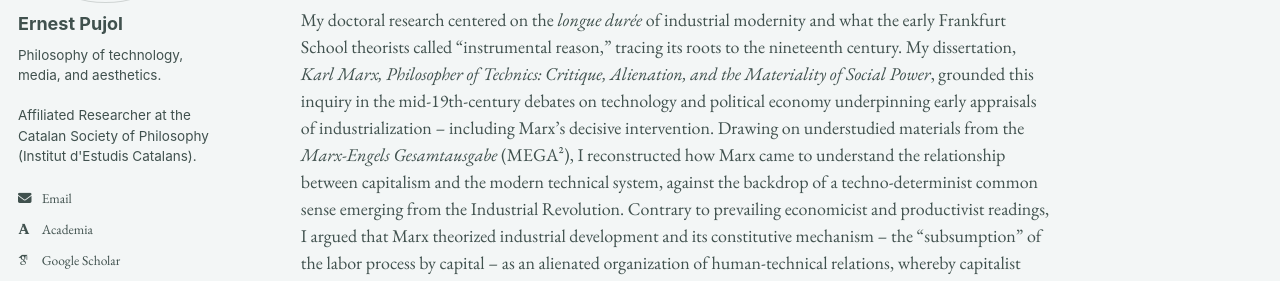
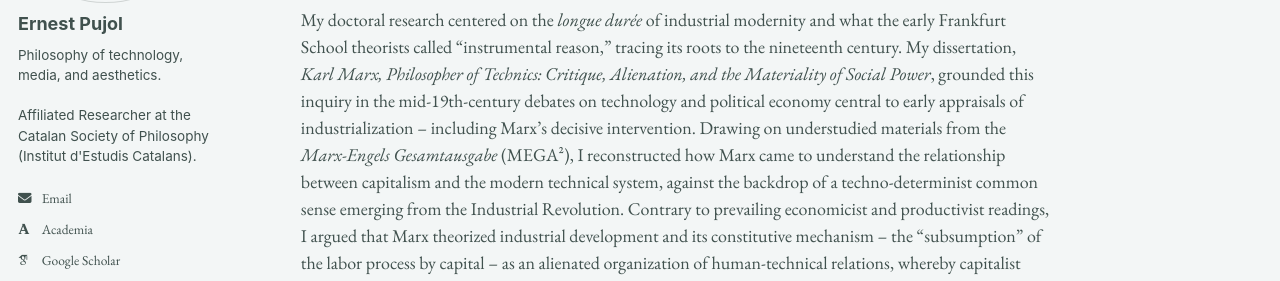
Before and after one commit to epujol90/epujol90.github.io, a Jekyll site: the page built from _pages/about.md, in a window 1280 px wide and 1255 px high. Shown: the part 240-521 px from the top of the window. Built offline with Jekyll 4.4.1, drawn with Linux system fonts in a browser that asks for light colours; some web fonts are replaced; a script bundle is joined from its source files by our own code; library files that are not in the unit come from our copies.

Commit message:
Update about.md

```diff
--- a/_pages/about.md
+++ b/_pages/about.md
@@ -8,7 +8,7 @@ redirect_from:
 ---
 I am a scholar of technology, media, and aesthetics trained in continental philosophy and critical theory in Europe and the United States. My research examines the history and politics of technological modernity -- particularly how the material infrastructures of the modern world embody and uphold relations of power and domination, despite promising to liberate humanity from scarcity and toil.
 
-My doctoral research centered on the _longue durée_ of industrial modernity and what the early Frankfurt School theorists called “instrumental reason,” tracing its roots to the nineteenth century. My dissertation, _Karl Marx, Philosopher of Technics: Critique, Alienation, and the Materiality of Social Power_, grounded this inquiry in the mid-19th-century debates on technology and political economy underpinning early appraisals of industrialization -- including Marx's decisive intervention. Drawing on understudied materials from the _Marx-Engels Gesamtausgabe_ (MEGA²), I reconstructed how Marx came to understand the relationship between capitalism and the modern technical system, against the backdrop of a techno-determinist common sense emerging from the Industrial Revolution. Contrary to prevailing economicist and productivist readings, I argued that Marx theorized industrial development and its constitutive mechanism -- the “subsumption” of the labor process by capital -- as an alienated organization of human-technical relations, whereby capitalist power becomes embedded in the very conditions of human life.
+My doctoral research centered on the _longue durée_ of industrial modernity and what the early Frankfurt School theorists called “instrumental reason,” tracing its roots to the nineteenth century. My dissertation, _Karl Marx, Philosopher of Technics: Critique, Alienation, and the Materiality of Social Power_, grounded this inquiry in the mid-19th-century debates on technology and political economy central to early appraisals of industrialization -- including Marx's decisive intervention. Drawing on understudied materials from the _Marx-Engels Gesamtausgabe_ (MEGA²), I reconstructed how Marx came to understand the relationship between capitalism and the modern technical system, against the backdrop of a techno-determinist common sense emerging from the Industrial Revolution. Contrary to prevailing economicist and productivist readings, I argued that Marx theorized industrial development and its constitutive mechanism -- the “subsumption” of the labor process by capital -- as an alienated organization of human-technical relations, whereby capitalist power becomes embedded in the very conditions of human life.
 
 As I revise this work into a monograph, my ongoing research traces how "subsumption" as a core dynamic of capitalist modernity has shaped the course of the information age and is reasserting itself with renewed force in the contemporary AI project -- especially in its claim to expand human autonomy through the automation of judgment and reason. Building on my previous inquiry into the relationship between technical and social forms, my current project takes up, more explicitly, the relationship between the computer and industrial organization, braiding together the 20th-century history of computing, postwar philosophical appraisals of machine intelligence, and the ideological afterlives of the cybernetic movement. Through this conceptual constellation, I aim to interrogate the ways in which the ontology of computing machines embodies the sociality of capitalist life -- and whether the socialized intelligence they harness truly foretells its overcoming.
 
```
